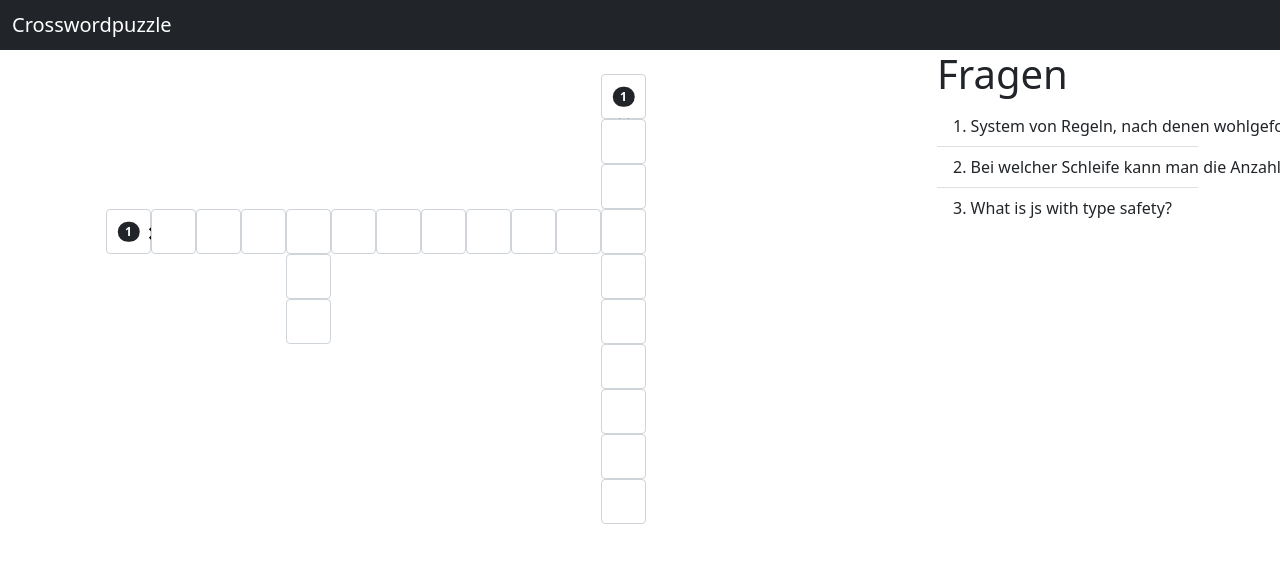
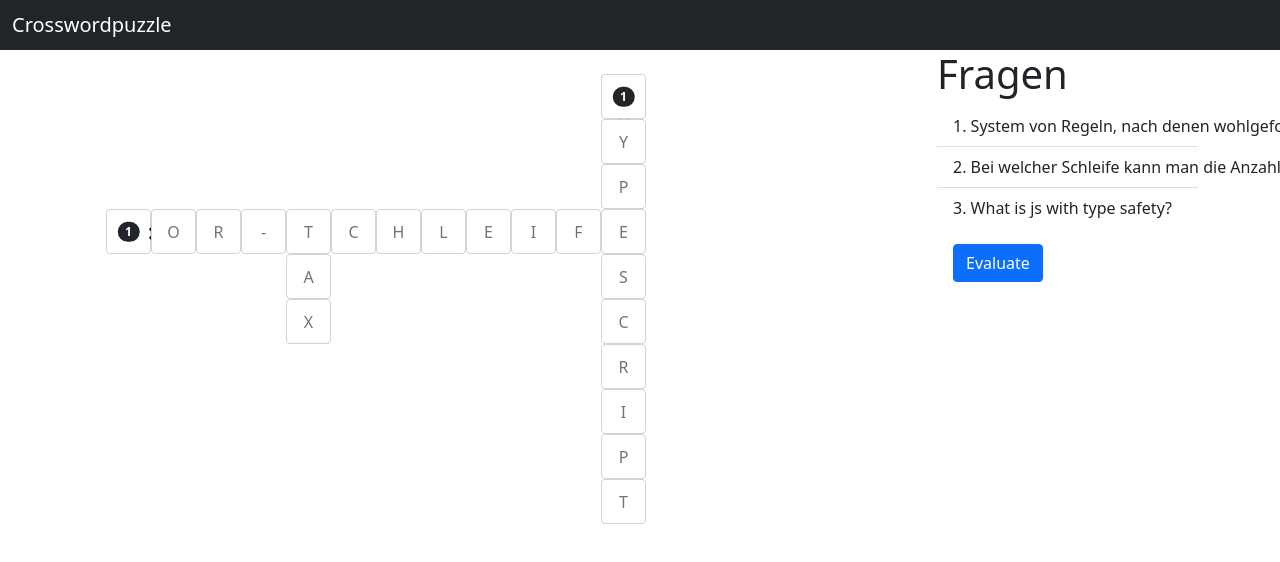
Before and after one commit to Gamify-IT/crosswordpuzzle, a Vue app: page /crosswordpuzzle in a window 1280 px wide. Shown: the top 562 px of the page. Built offline with nearby package versions, Linux system fonts and the light colour scheme.

Commit message:
add evaluation method

```diff
--- a/src/components/Field.vue
+++ b/src/components/Field.vue
@@ -25,7 +25,7 @@
     </div>
 
     <input v-if="crosswordTile.currentLetter != emptyTileString" class="form-control text-center" type="text"
-      maxlength="1" :placeholder="crosswordTile.currentLetter">
+      maxlength="1" :placeholder="crosswordTile.answer" v-model="crosswordTile.currentLetter">
   </div>
 </template>
 
--- a/src/views/Crosswordpuzzle.vue
+++ b/src/views/Crosswordpuzzle.vue
@@ -26,6 +26,17 @@
 const crosswordpuzzle = await generateCrossword(questions);
 console.log(crosswordpuzzle);
 
+function evaluateSolution() {
+  let isCorrect = true;
+  checkLoop: crosswordpuzzle.forEach(crosswordRow => {
+    crosswordRow.forEach(element => {
+      if (element.currentLetter != element.answer) {
+        isCorrect = false;
+      }
+    })
+  })
+  console.log(isCorrect);
+}
 
 </script>
 
@@ -51,10 +62,33 @@
             {{ question.question }}
           </li>
         </ol>
+        <button class="btn btn-primary m-3" @click="evaluateSolution()">Evaluate</button>
+
       </div>
 
     </div>
   </div>
+
+
+
+  <div class="modal" tabindex="-1">
+    <div class="modal-dialog">
+      <div class="modal-content">
+        <div class="modal-header">
+          <h5 class="modal-title">Modal title</h5>
+          <button type="button" class="btn-close" data-bs-dismiss="modal" aria-label="Close"></button>
+        </div>
+        <div class="modal-body">
+          <p>Modal body text goes here.</p>
+        </div>
+        <div class="modal-footer">
+          <button type="button" class="btn btn-secondary" data-bs-dismiss="modal">Close</button>
+          <button type="button" class="btn btn-primary">Save changes</button>
+        </div>
+      </div>
+    </div>
+  </div>
+
 
 </template>
 
```
